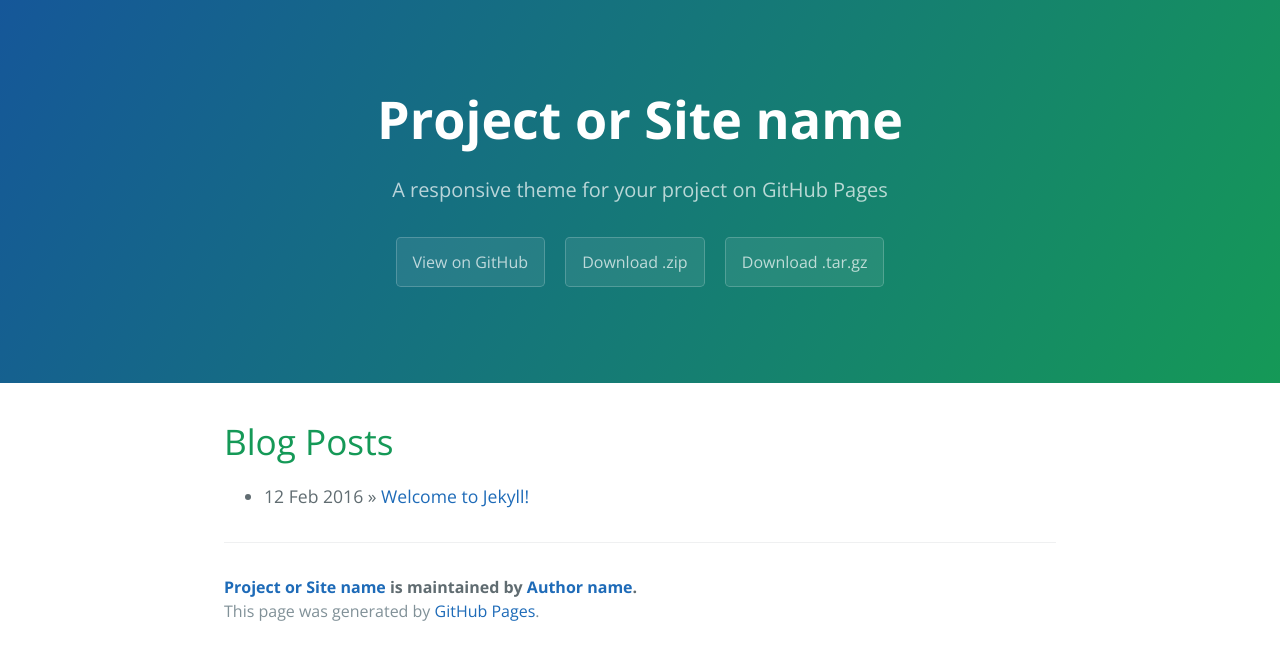
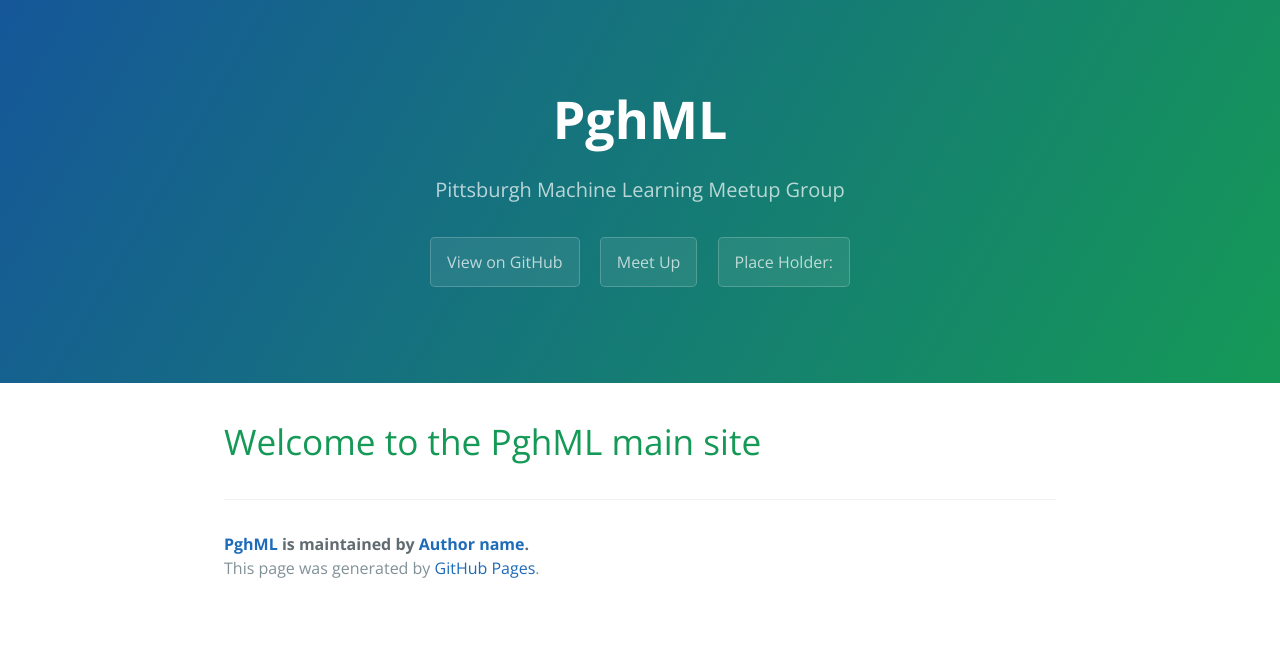
Before and after one commit to helloimyames/pghml-test, a Jekyll site: the page built from index.html, in a window 1280 px wide. Shown: the top 660 px of the page. Built offline with Jekyll 4.4.1, drawn with Linux system fonts in a browser that asks for light colours; the list of posts is cut into pages by our own code.

Commit message:
added pghml

```diff
--- a/_config.yml
+++ b/_config.yml
@@ -1,6 +1,6 @@
 # Setup
-title:        Project or Site name
-tagline:      A responsive theme for your project on GitHub Pages
+title:       PghML
+tagline:     Pittsburgh Machine Learning Meetup Group
 baseurl:      ""
 paginate:     1
 
--- a/_includes/page-header.html
+++ b/_includes/page-header.html
@@ -1,7 +1,7 @@
 <section class="page-header">
   <h1 class="project-name">{{ site.title }}</h1>
   <h2 class="project-tagline">{{ site.tagline }}</h2>
-  <a href="#" class="btn">View on GitHub</a>
-  <a href="#" class="btn">Download .zip</a>
-  <a href="#" class="btn">Download .tar.gz</a>
+  <a href="https://github.com/Pittsburgh-Machine-Learners/PghML" class="btn">View on GitHub</a>
+  <a href="https://www.meetup.com/Pittsburgh-Machine-Learners" class="btn">Meet Up</a>
+  <a href="#" class="btn">Place Holder:</a>
 </section>
--- a/index.html
+++ b/index.html
@@ -4,10 +4,5 @@
 ---
 
 <div id="home">
-  <h1>Blog Posts</h1>
-  <ul class="posts">
-    {% for post in site.posts %}
-      <li><span>{{ post.date | date_to_string }}</span> &raquo; <a href="{{ site.baseurl }}{{ post.url }}">{{ post.title }}</a></li>
-    {% endfor %}
-  </ul>
+  <h1>Welcome to the PghML main site</h1>
 </div>
```
